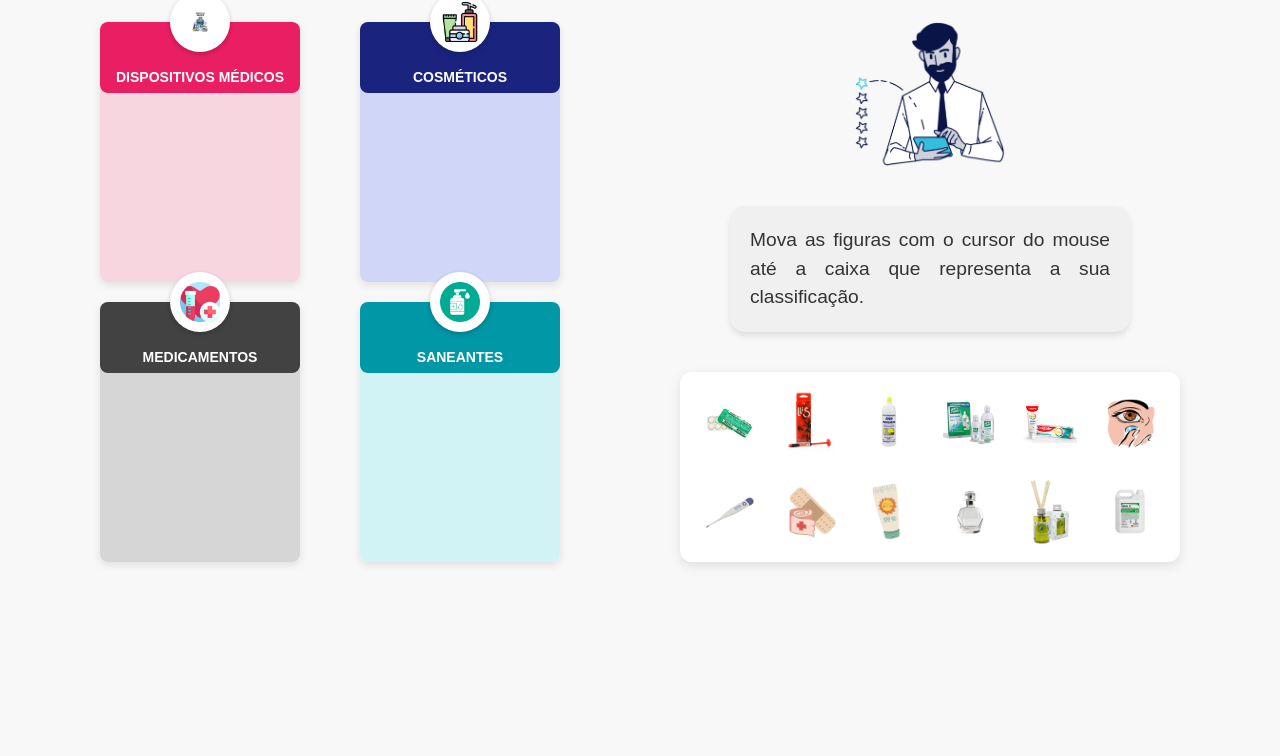
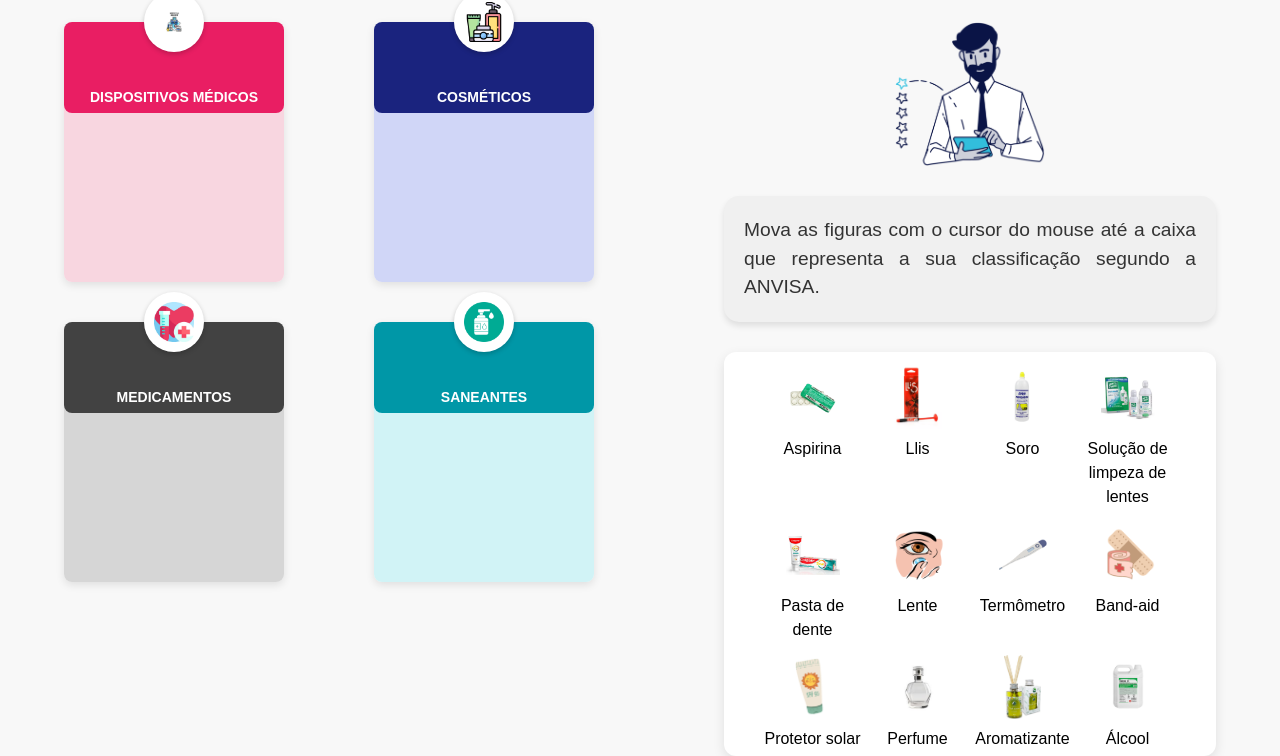
Before and after one commit to jessrbl/Jornada-da-Qualidade, a plain HTML site: page index.html in a window 1280 px wide. Shown: the part 78-834 px from the top of the page. Before the commit the page ends 800 px from the top, so only its background shows below. Drawn offline with Linux system fonts and the light colour scheme.

Commit message:
change css

```diff
--- a/index.html
+++ b/index.html
@@ -3,7 +3,7 @@
 <head>
   <meta charset="UTF-8">
   <meta name="viewport" content="width=device-width, initial-scale=1.0">
-  <title>Jornada da Qualidade</title>
+  <title>Semana da Qualidade</title>
   <link rel="stylesheet" href="src/styles/reset.css">
   <link rel="stylesheet" href="src/styles/vars.css">
   <link rel="stylesheet" href="src/styles/header.css">
@@ -72,23 +72,59 @@
       </div>
 
       <div class="text-box">
-        <h1>Mova as figuras com o cursor do mouse até a caixa que representa a sua classificação.</h1>
+        <h1>Mova as figuras com o cursor do mouse até a caixa que representa a sua classificação segundo a ANVISA.</h1>
       </div>
 
-      <div class="objects">
+    <div class="objects">
+      <div class="figure-item">
         <img src="src/figures/image (2).png" alt="Figura 1" draggable="true" class="draggable" id="aspirina">
+        <p>Aspirina</p>
+      </div>
+      <div class="figure-item">
         <img src="src/figures/image (3).png" alt="Figura 2" draggable="true" class="draggable" id="llis">
+        <p>Llis</p>
+      </div>
+      <div class="figure-item">
         <img src="src/figures/image (4).png" alt="Figura 3" draggable="true" class="draggable" id="soro">
+        <p>Soro</p>
+      </div>
+      <div class="figure-item">
         <img src="src/figures/image (5).png" alt="Figura 4" draggable="true" class="draggable" id="pure-moist">
+        <p>Solução de limpeza de lentes</p>
+      </div>
+      <div class="figure-item">
         <img src="src/figures/image (6).png" alt="Figura 5" draggable="true" class="draggable" id="pasta-de-dente">
+        <p>Pasta de dente</p>
+      </div>
+      <div class="figure-item">
         <img src="src/figures/image (7).png" alt="Figura 6" draggable="true" class="draggable" id="lente">
+        <p>Lente</p>
+      </div>
+      <div class="figure-item">
         <img src="src/figures/image (9).png" alt="Figura 8" draggable="true" class="draggable" id="termometro">
+        <p>Termômetro</p>
+      </div>
+      <div class="figure-item">
         <img src="src/figures/image (10).png" alt="Figura 9" draggable="true" class="draggable" id="band-aid">
+        <p>Band-aid</p>
+      </div>
+      <div class="figure-item">
         <img src="src/figures/image (11).png" alt="Figura 10" draggable="true" class="draggable" id="protetor">
+        <p>Protetor solar</p>
+      </div>
+      <div class="figure-item">
         <img src="src/figures/image (12).png" alt="Figura 11" draggable="true" class="draggable" id="perfume">
+        <p>Perfume</p>
+      </div>
+      <div class="figure-item">
         <img src="src/figures/image (13).png" alt="Figura 12" draggable="true" class="draggable" id="aromatizante">
+        <p>Aromatizante</p>
+      </div>
+      <div class="figure-item">
         <img src="src/figures/alcool.jpg" alt="Figura 13" draggable="true" class="draggable" id="alcool">
+        <p>Álcool</p>
       </div>
+    </div>
     </div>
 
   </div>
--- a/src/styles/main.css
+++ b/src/styles/main.css
@@ -19,26 +19,26 @@ body {
   display: flex;
   flex-direction: column;
   align-items: center;
-  gap: 40px 30px;
+  gap: 30px 30px;
   margin-left: 40px; /* opcional, empurra ainda mais para direita */
 }
 /* Cards */
 .cards {
   display: grid;
-  grid-template-columns: repeat(2, 200px);
-  gap: 20px 60px;
+  grid-template-columns: repeat(2, 230px);
+  gap: 40px 80px;
 }
 
 .card {
   position: relative;
-  width: 200px;
+  width: 220px;
   min-height: 260px;
   background: #eaeaea;
   border-radius: 8px;
   display: flex;
   flex-direction: column;
   align-items: center;
-  padding-top: 40px;
+  padding-top: 60px;
   gap: 5px;
   box-shadow: 0 3px 8px rgba(0,0,0,0.1);
 }
@@ -47,9 +47,9 @@ body {
   display: flex;
   flex-wrap: wrap;
   justify-content: center;
-  gap: 5px 10px 20px 40px;
+  gap: 10px 15px 20px 40px;
   width: 100%;
-  max-height: 200px;
+  max-height: 300px;
   overflow-y: auto;
   padding-bottom: 5px;
 }
@@ -111,7 +111,7 @@ body {
   color: #333;
   font-weight: normal;
   box-shadow: 0 4px 6px rgba(0,0,0,0.1);
-  max-width: 400px;
+  max-width: 550px;
   text-align: justify;
 }
 
@@ -120,12 +120,12 @@ body {
   display: flex;
   flex-wrap: wrap;
   justify-content: center;
-  gap: 10px;
+  gap: 5px;
   background: #ffffff;
   border-radius: 12px;
-  padding: 10px;
+  padding: 5px;
   box-shadow: 0 4px 12px rgba(0,0,0,0.1);
-  max-width: 500px;
+  max-width: 710px;
 }
 
 .objects img {
@@ -136,6 +136,15 @@ body {
   padding: 8px;
   cursor: grab;
 }
+
+.figure-item {
+  display: flex;
+  flex-direction: column;
+  align-items: center; /* centraliza imagem e texto horizontalmente */
+  text-align: center;  /* centraliza o texto dentro do <p> */
+  width: 100px;        /* largura fixa opcional, para alinhamento mais uniforme */
+}
+
 
 /* Dragging */
 .draggable.dragging {
```
Also changed, not shown: tela1.html (+2 -2 lines), src/figures/image.png.
